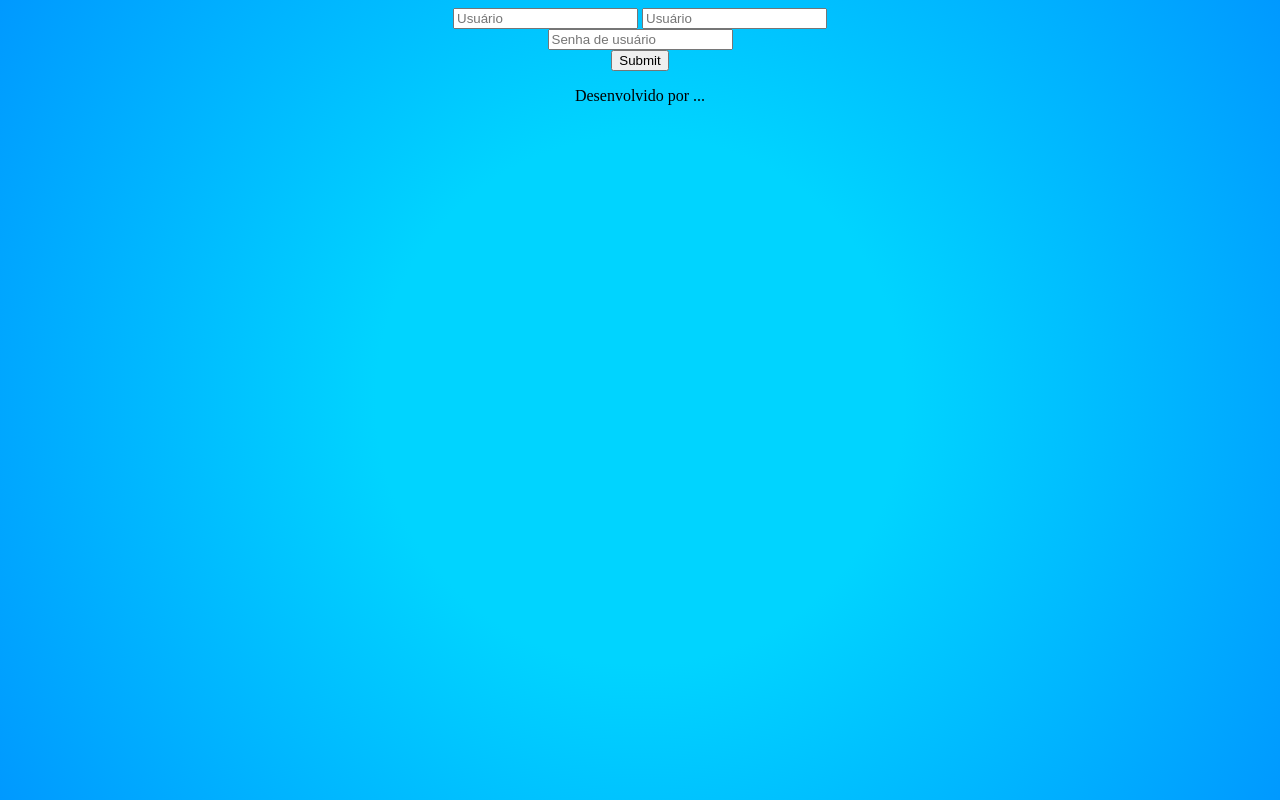
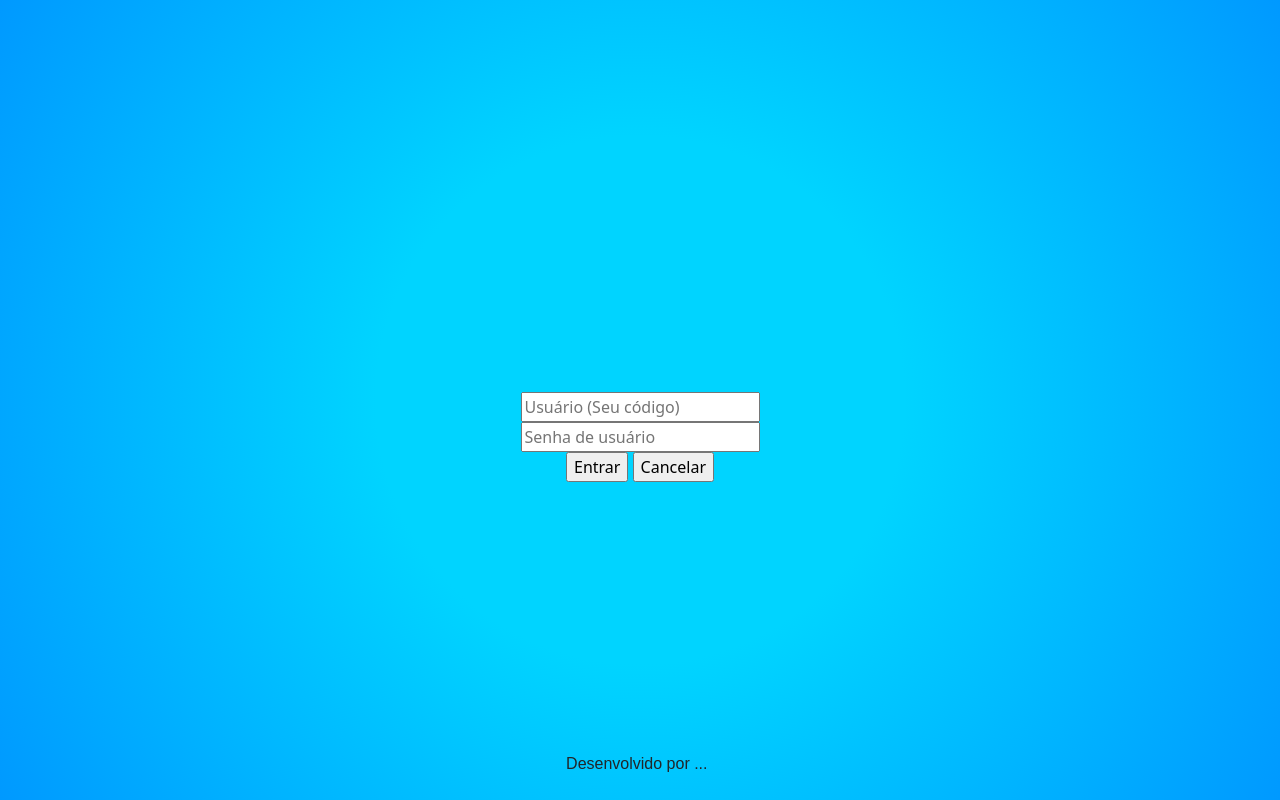
Before and after one commit to gustavoc0imbra/Escola_TCC, a PHP site: page / in a window 1280 px wide. Run offline with PHP 8.4, Linux system fonts and the light colour scheme.

Commit message:
AttConexBD

```diff
--- a/index.php
+++ b/index.php
@@ -4,19 +4,40 @@
      <meta charset="UTF-8">
      <meta description="...">
      <link rel="stylesheet" href="main.css">
-     <meta
+     <link href="https://cdn.jsdelivr.net/npm/bootstrap@5.1.0/dist/css/bootstrap.min.css" rel="stylesheet" integrity="sha384-KyZXEAg3QhqLMpG8r+8fhAXLRk2vvoC2f3B09zVXn8CA5QIVfZOJ3BCsw2P0p/We" crossorigin="anonymous">
+     <meta name="viewport" content="width=device-width, initial-scale=1.0">
+     <style>
+          form{
+               position: absolute;
+               top: 49%;
+               width: 100%;
+          }
+          footer{
+               position: absolute;
+               top: 94%;
+               width: 99.5%;
+               text-align: center;
+               font-family: Arial;
+          }
+     </style>
     </head>
+    <?php
+         include ("config.php");
+     ?>
      <body>
-        <div>
-        </div>
-        <form align="center" class="formslogin" action="login.php" method="POST">
-
-             <input type="text" class="userLogin" placeholder="Usuário" name="codAluno">
-             <input type="text" class="userLogin" placeholder="Usuário" name="codAluno">
+        <form align="center" id="formslogin" action="login.php" method="POST">
+             <!--<select>
+                  <option value="aluno">Aluno</option>
+                  <option value="prof">Professor</option>
+                  <option value="responsavel">Responsável</option>
+                  <option value="adm">Administrador</option>
+             </select> -->
+             <input type="text" class="userLogin" placeholder="Usuário (Seu código)" name="codAluno">
              <br>
              <input type="password" class="password" placeholder="Senha de usuário" name="senhaAluno">
              <br>
-             <input type="submit" id="btn1" placeholder="Entrar">
+             <input href="login.php" type="submit" value="Entrar" placeholder="Entrar">
+             <input type="reset" value="Cancelar">
        </form>
        <footer align="center">
            <p>Desenvolvido por ...</p>
@@ -24,6 +45,7 @@
      </body>
 </html>
 
-<script>
+<script type="text/javascript">
+
 
 </script>
```
Also changed, not shown: login.php (+19 -3 lines).
